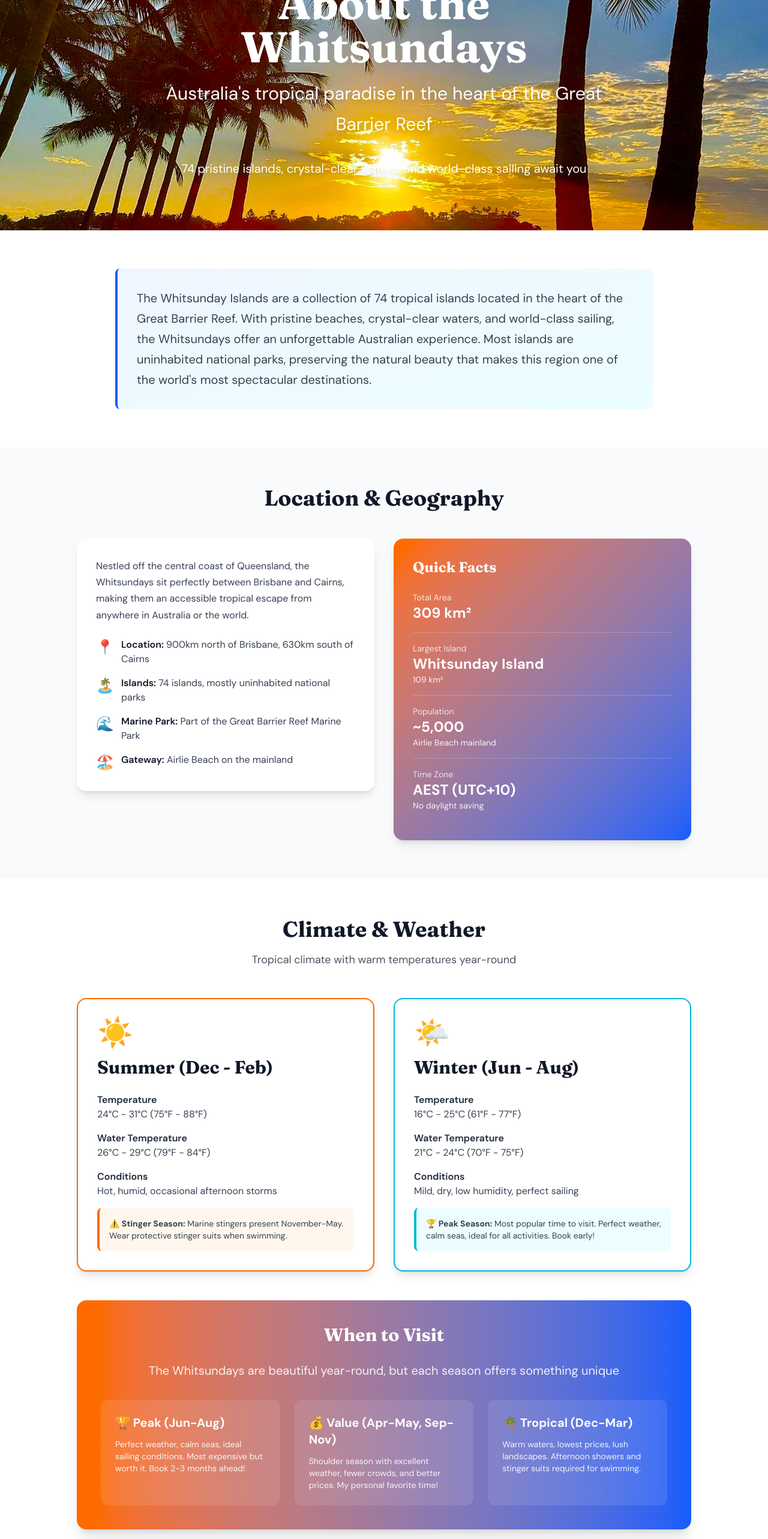
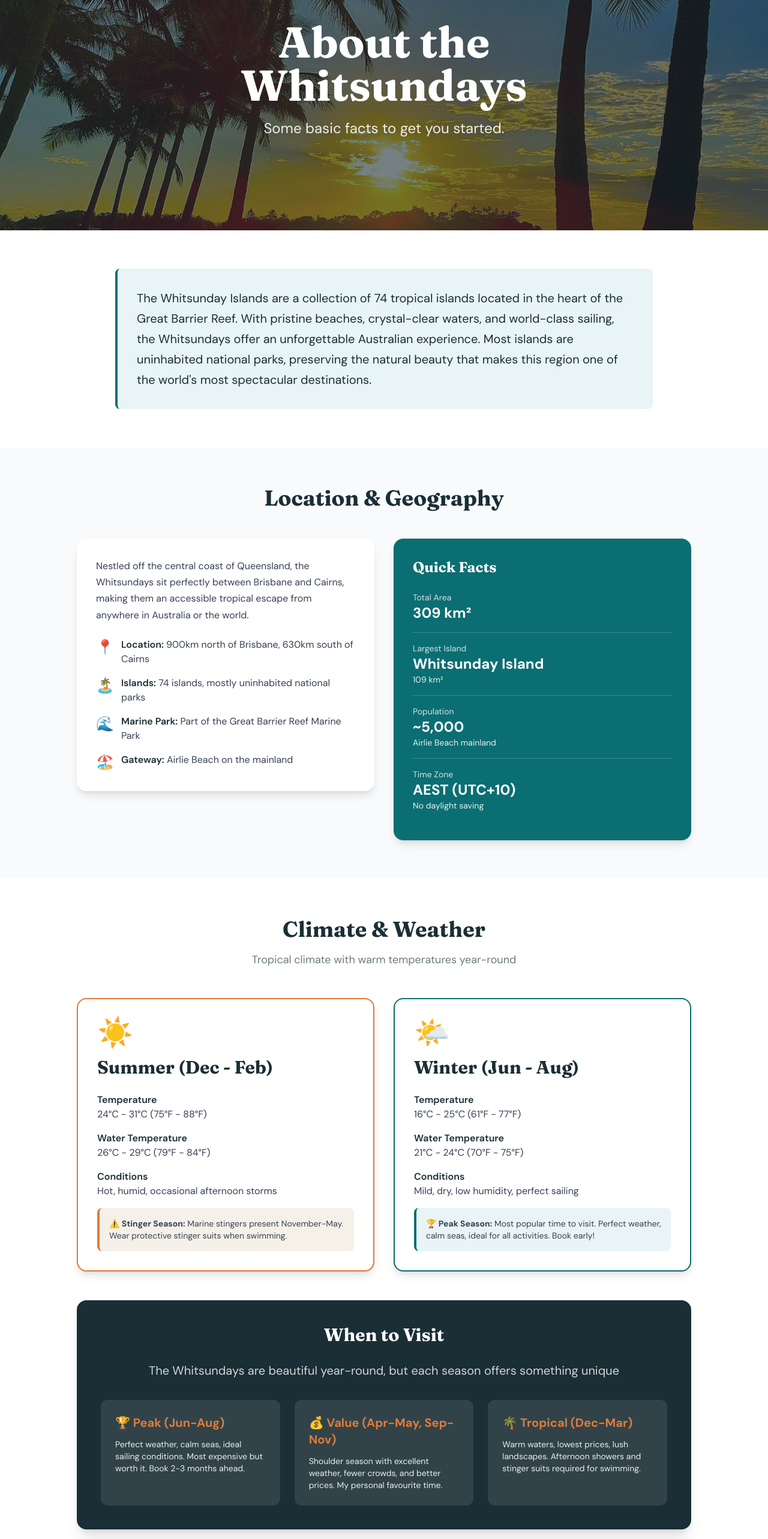
Before and after one commit to TonyWWS/discover-whitsundays, a Next.js app: page /about in a window 1280 px wide. Shown: the part 180-2746 px from the top of the page at 60% size. Built offline with nearby package versions, Linux system fonts and the light colour scheme.

Commit message:
updated about page and added footer and navbar components

```diff
--- a/app/about/page.tsx
+++ b/app/about/page.tsx
@@ -1,6 +1,11 @@
 import Navbar from '../components/Navbar';
 import Footer from '../components/Footer';
 import Link from 'next/link';
+
+export const metadata = {
+  title: 'About the Whitsundays | Discover Whitsundays',
+  description: 'The basics on the Whitsunday Islands — location, climate, marine life, getting here, and Aboriginal heritage.',
+}
 
 export default function AboutPage() {
   return (
@@ -8,23 +13,19 @@ export default function AboutPage() {
       <Navbar />
 
       {/* Hero Section */}
-      <div
-        className="relative h-[500px] bg-cover bg-center"
-        style={{
-          backgroundImage: "url('/images/about-hero1.jpg')",
-        }}
-      >
-        <div className="absolute inset-0 bg-gradient-to-br from- transparent via -transparent to gray-900/70"></div>
+      <div className="relative h-[500px]">
+        <div
+          className="absolute inset-0 bg-cover bg-center"
+          style={{ backgroundImage: "url('/images/about-hero1.jpg')" }}
+        />
+        <div className="absolute inset-0 bg-[#1A2E35]/60"></div>
         <div className="relative container mx-auto px-4 h-full flex items-center justify-center">
           <div className="max-w-3xl text-white text-center">
             <h1 className="font-heading text-7xl font-bold mb-4 drop-shadow-2xl">
               About the Whitsundays
             </h1>
-            <p className="font-body text-3xl text-white mb-8 drop-shadow-lg">
-              Australia's tropical paradise in the heart of the Great Barrier Reef
-            </p>
-            <p className="font-body text-xl text-white drop-shadow-lg">
-              74 pristine islands, crystal-clear waters, and world-class sailing await you
+            <p className="font-body text-2xl text-white/90 drop-shadow-lg">
+              Some basic facts to get you started.
             </p>
           </div>
         </div>
@@ -33,8 +34,8 @@ export default function AboutPage() {
       {/* Intro Section */}
       <div className="container mx-auto px-4 py-16">
         <div className="max-w-4xl mx-auto">
-          <div className="bg-gradient-to-br from-blue-50 to-cyan-50 border-l-4 border-blue-600 p-8 rounded-lg">
-            <p className="font-body text-xl text-gray-700 leading-relaxed">
+          <div className="bg-[#E8F4F5] border-l-4 border-[#0B6E72] p-8 rounded-lg">
+            <p className="font-body text-xl text-[#1A2E35] leading-relaxed">
               The Whitsunday Islands are a collection of 74 tropical islands located in the heart
               of the Great Barrier Reef. With pristine beaches, crystal-clear waters, and
               world-class sailing, the Whitsundays offer an unforgettable Australian experience.
@@ -49,7 +50,7 @@ export default function AboutPage() {
       <div className="bg-gray-50 py-16">
         <div className="container mx-auto px-4">
           <div className="max-w-5xl mx-auto">
-            <h2 className="font-heading text-4xl font-bold text-gray-900 mb-12 text-center">
+            <h2 className="font-heading text-4xl font-bold text-[#1A2E35] mb-12 text-center">
               Location & Geography
             </h2>
 
@@ -65,35 +66,35 @@ export default function AboutPage() {
                   <div className="flex items-start">
                     <span className="text-2xl mr-3">📍</span>
                     <div>
-                      <span className="font-heading font-semibold text-gray-900">Location:</span>
+                      <span className="font-heading font-semibold text-[#1A2E35]">Location:</span>
                       <span className="font-body text-gray-700"> 900km north of Brisbane, 630km south of Cairns</span>
                     </div>
                   </div>
                   <div className="flex items-start">
                     <span className="text-2xl mr-3">🏝️</span>
                     <div>
-                      <span className="font-heading font-semibold text-gray-900">Islands:</span>
+                      <span className="font-heading font-semibold text-[#1A2E35]">Islands:</span>
                       <span className="font-body text-gray-700"> 74 islands, mostly uninhabited national parks</span>
                     </div>
                   </div>
                   <div className="flex items-start">
                     <span className="text-2xl mr-3">🌊</span>
                     <div>
-                      <span className="font-heading font-semibold text-gray-900">Marine Park:</span>
+                      <span className="font-heading font-semibold text-[#1A2E35]">Marine Park:</span>
                       <span className="font-body text-gray-700"> Part of the Great Barrier Reef Marine Park</span>
                     </div>
                   </div>
                   <div className="flex items-start">
                     <span className="text-2xl mr-3">🏖️</span>
                     <div>
-                      <span className="font-heading font-semibold text-gray-900">Gateway:</span>
+                      <span className="font-heading font-semibold text-[#1A2E35]">Gateway:</span>
                       <span className="font-body text-gray-700"> Airlie Beach on the mainland</span>
                     </div>
                   </div>
                 </div>
               </div>
 
-              <div className="bg-gradient-to-br from-orange-500 to-blue-600 p-8 rounded-2xl shadow-lg text-white">
+              <div className="bg-[#0B6E72] p-8 rounded-2xl shadow-lg text-white">
                 <h3 className="font-heading text-2xl font-bold mb-6">Quick Facts</h3>
                 <div className="space-y-4">
                   <div className="border-b border-white/20 pb-4">
@@ -126,86 +127,86 @@ export default function AboutPage() {
       <div className="py-16">
         <div className="container mx-auto px-4">
           <div className="max-w-5xl mx-auto">
-            <h2 className="font-heading text-4xl font-bold text-gray-900 mb-4 text-center">
+            <h2 className="font-heading text-4xl font-bold text-[#1A2E35] mb-4 text-center">
               Climate & Weather
             </h2>
-            <p className="font-body text-center text-gray-600 mb-12 text-lg">
+            <p className="font-body text-center text-[#6B7C80] mb-12 text-lg">
               Tropical climate with warm temperatures year-round
             </p>
 
             <div className="grid md:grid-cols-2 gap-8 mb-12">
               {/* Summer */}
-              <div className="bg-white border-2 border-orange-500 rounded-2xl p-8 shadow-lg">
+              <div className="bg-white border-2 border-[#E07B39] rounded-2xl p-8 shadow-lg">
                 <div className="text-5xl mb-4">☀️</div>
-                <h3 className="font-heading text-3xl font-bold text-gray-900 mb-6">
+                <h3 className="font-heading text-3xl font-bold text-[#1A2E35] mb-6">
                   Summer (Dec - Feb)
                 </h3>
                 <div className="space-y-4 font-body text-gray-700">
                   <div>
-                    <div className="font-heading font-semibold text-gray-800">Temperature</div>
+                    <div className="font-heading font-semibold text-[#1A2E35]">Temperature</div>
                     <div>24°C - 31°C (75°F - 88°F)</div>
                   </div>
                   <div>
-                    <div className="font-heading font-semibold text-gray-800">Water Temperature</div>
+                    <div className="font-heading font-semibold text-[#1A2E35]">Water Temperature</div>
                     <div>26°C - 29°C (79°F - 84°F)</div>
                   </div>
                   <div>
-                    <div className="font-heading font-semibold text-gray-800">Conditions</div>
+                    <div className="font-heading font-semibold text-[#1A2E35]">Conditions</div>
                     <div>Hot, humid, occasional afternoon storms</div>
                   </div>
-                  <div className="bg-orange-50 border-l-4 border-orange-500 p-4 rounded-lg text-sm">
+                  <div className="bg-[#F5F0E8] border-l-4 border-[#E07B39] p-4 rounded-lg text-sm">
                     <strong>⚠️ Stinger Season:</strong> Marine stingers present November-May. Wear protective stinger suits when swimming.
                   </div>
                 </div>
               </div>
 
               {/* Winter */}
-              <div className="bg-white border-2 border-cyan-500 rounded-2xl p-8 shadow-lg">
+              <div className="bg-white border-2 border-[#0B6E72] rounded-2xl p-8 shadow-lg">
                 <div className="text-5xl mb-4">🌤️</div>
-                <h3 className="font-heading text-3xl font-bold text-gray-900 mb-6">
+                <h3 className="font-heading text-3xl font-bold text-[#1A2E35] mb-6">
                   Winter (Jun - Aug)
                 </h3>
                 <div className="space-y-4 font-body text-gray-700">
                   <div>
-                    <div className="font-heading font-semibold text-gray-800">Temperature</div>
+                    <div className="font-heading font-semibold text-[#1A2E35]">Temperature</div>
                     <div>16°C - 25°C (61°F - 77°F)</div>
                   </div>
                   <div>
-                    <div className="font-heading font-semibold text-gray-800">Water Temperature</div>
+                    <div className="font-heading font-semibold text-[#1A2E35]">Water Temperature</div>
                     <div>21°C - 24°C (70°F - 75°F)</div>
                   </div>
                   <div>
-                    <div className="font-heading font-semibold text-gray-800">Conditions</div>
+                    <div className="font-heading font-semibold text-[#1A2E35]">Conditions</div>
                     <div>Mild, dry, low humidity, perfect sailing</div>
                   </div>
-                  <div className="bg-cyan-50 border-l-4 border-cyan-500 p-4 rounded-lg text-sm">
+                  <div className="bg-[#E8F4F5] border-l-4 border-[#0B6E72] p-4 rounded-lg text-sm">
                     <strong>🏆 Peak Season:</strong> Most popular time to visit. Perfect weather, calm seas, ideal for all activities. Book early!
                   </div>
                 </div>
               </div>
             </div>
 
-            {/* Best Time to Visit */}
-            <div className="bg-gradient-to-r from-orange-500 to-blue-600 rounded-2xl p-10 text-white shadow-xl">
+            {/* When to Visit */}
+            <div className="bg-[#1A2E35] rounded-2xl p-10 text-white shadow-xl">
               <h3 className="font-heading text-3xl font-bold mb-6 text-center">When to Visit</h3>
-              <p className="font-body text-xl mb-8 text-center text-white/90">
+              <p className="font-body text-xl mb-8 text-center text-white/80">
                 The Whitsundays are beautiful year-round, but each season offers something unique
               </p>
               <div className="grid md:grid-cols-3 gap-6">
-                <div className="bg-white/10 backdrop-blur-sm rounded-xl p-6">
-                  <div className="font-heading font-bold text-xl mb-3">🏆 Peak (Jun-Aug)</div>
+                <div className="bg-white/10 rounded-xl p-6">
+                  <div className="font-heading font-bold text-xl mb-3 text-[#E07B39]">🏆 Peak (Jun-Aug)</div>
                   <div className="font-body text-sm text-white/90">
-                    Perfect weather, calm seas, ideal sailing conditions. Most expensive but worth it. Book 2-3 months ahead!
+                    Perfect weather, calm seas, ideal sailing conditions. Most expensive but worth it. Book 2-3 months ahead.
                   </div>
                 </div>
-                <div className="bg-white/10 backdrop-blur-sm rounded-xl p-6">
-                  <div className="font-heading font-bold text-xl mb-3">💰 Value (Apr-May, Sep-Nov)</div>
+                <div className="bg-white/10 rounded-xl p-6">
+                  <div className="font-heading font-bold text-xl mb-3 text-[#E07B39]">💰 Value (Apr-May, Sep-Nov)</div>
                   <div className="font-body text-sm text-white/90">
-                    Shoulder season with excellent weather, fewer crowds, and better prices. My personal favorite time!
+                    Shoulder season with excellent weather, fewer crowds, and better prices. My personal favourite time.
                   </div>
                 </div>
-                <div className="bg-white/10 backdrop-blur-sm rounded-xl p-6">
-                  <div className="font-heading font-bold text-xl mb-3">🌴 Tropical (Dec-Mar)</div>
+                <div className="bg-white/10 rounded-xl p-6">
+                  <div className="font-heading font-bold text-xl mb-3 text-[#E07B39]">🌴 Tropical (Dec-Mar)</div>
                   <div className="font-body text-sm text-white/90">
                     Warm waters, lowest prices, lush landscapes. Afternoon showers and stinger suits required for swimming.
                   </div>
@@ -220,19 +221,19 @@ export default function AboutPage() {
       <div className="bg-gray-50 py-16">
         <div className="container mx-auto px-4">
           <div className="max-w-5xl mx-auto">
-            <h2 className="font-heading text-4xl font-bold text-gray-900 mb-12 text-center">
+            <h2 className="font-heading text-4xl font-bold text-[#1A2E35] mb-12 text-center">
               Getting Here
             </h2>
 
             <div className="grid md:grid-cols-3 gap-8">
-              <div className="bg-white rounded-2xl shadow-xl p-8 hover:shadow-2xl transition-shadow border-b-4 border-orange-500">
+              <div className="bg-white rounded-2xl shadow-xl p-8 hover:shadow-2xl transition-shadow border-b-4 border-[#E07B39]">
                 <div className="text-6xl mb-4">✈️</div>
-                <h3 className="font-heading text-2xl font-bold text-gray-900 mb-4">By Air</h3>
+                <h3 className="font-heading text-2xl font-bold text-[#1A2E35] mb-4">By Air</h3>
                 <p className="font-body text-gray-700 mb-4 leading-relaxed">
                   Fly direct to Hamilton Island (HTI) or Whitsunday Coast Airport (PPP) at Proserpine.
                   Direct flights from Sydney, Melbourne, and Brisbane.
                 </p>
-                <div className="bg-orange-50 p-4 rounded-lg">
+                <div className="bg-[#F5F0E8] p-4 rounded-lg">
                   <div className="text-sm font-body text-gray-700">
                     <strong>From Brisbane:</strong> ~1.5 hours<br />
                     <strong>From Sydney:</strong> ~2.5 hours<br />
@@ -241,14 +242,14 @@ export default function AboutPage() {
                 </div>
               </div>
 
-              <div className="bg-white rounded-2xl shadow-xl p-8 hover:shadow-2xl transition-shadow border-b-4 border-blue-600">
+              <div className="bg-white rounded-2xl shadow-xl p-8 hover:shadow-2xl transition-shadow border-b-4 border-[#0B6E72]">
                 <div className="text-6xl mb-4">🚗</div>
-                <h3 className="font-heading text-2xl font-bold text-gray-900 mb-4">By Road</h3>
+                <h3 className="font-heading text-2xl font-bold text-[#1A2E35] mb-4">By Road</h3>
                 <p className="font-body text-gray-700 mb-4 leading-relaxed">
                   Scenic coastal drive along the Bruce Highway through Queensland's tropical regions.
-                  Perfect road trip opportunity!
+                  Perfect road trip opportunity.
                 </p>
-                <div className="bg-blue-50 p-4 rounded-lg">
+                <div className="bg-[#E8F4F5] p-4 rounded-lg">
                   <div className="text-sm font-body text-gray-700">
                     <strong>From Brisbane:</strong> ~11 hours (1,100km)<br />
                     <strong>From Cairns:</strong> ~7 hours (650km)<br />
@@ -257,14 +258,14 @@ export default function AboutPage() {
                 </div>
               </div>
 
-              <div className="bg-white rounded-2xl shadow-xl p-8 hover:shadow-2xl transition-shadow border-b-4 border-cyan-500">
+              <div className="bg-white rounded-2xl shadow-xl p-8 hover:shadow-2xl transition-shadow border-b-4 border-[#0B6E72]">
                 <div className="text-6xl mb-4">🚂</div>
-                <h3 className="font-heading text-2xl font-bold text-gray-900 mb-4">By Train</h3>
+                <h3 className="font-heading text-2xl font-bold text-[#1A2E35] mb-4">By Train</h3>
                 <p className="font-body text-gray-700 mb-4 leading-relaxed">
                   Take the Queensland Rail Spirit of Queensland to Proserpine, then bus or taxi to
                   Airlie Beach (25 minutes).
                 </p>
-                <div className="bg-cyan-50 p-4 rounded-lg">
+                <div className="bg-[#E8F4F5] p-4 rounded-lg">
                   <div className="text-sm font-body text-gray-700">
                     <strong>From Brisbane:</strong> ~11 hours overnight<br />
                     <strong>From Cairns:</strong> ~8 hours<br />
@@ -274,11 +275,11 @@ export default function AboutPage() {
               </div>
             </div>
 
-            <div className="mt-12 bg-yellow-50 border-l-4 border-yellow-500 p-6 rounded-lg">
-              <h4 className="font-heading font-bold text-gray-800 mb-2">💡 Getting Around:</h4>
+            <div className="mt-12 bg-[#E8F4F5] border-l-4 border-[#0B6E72] p-6 rounded-lg">
+              <h4 className="font-heading font-bold text-[#1A2E35] mb-2">💡 Getting Around</h4>
               <p className="font-body text-gray-700 text-sm">
                 Once you arrive, most activities are boat-based. Airlie Beach is walkable, but rental cars
-                are useful for exploring the mainland. Hamilton Island uses golf buggies—no cars allowed!
+                are useful for exploring the mainland. Hamilton Island uses golf buggies — no cars allowed.
                 Ferry services connect Airlie Beach to Hamilton Island and Daydream Island.
               </p>
             </div>
@@ -290,10 +291,10 @@ export default function AboutPage() {
       <div className="py-16">
         <div className="container mx-auto px-4">
           <div className="max-w-4xl mx-auto">
-            <h2 className="font-heading text-4xl font-bold text-gray-900 mb-8 text-center">
+            <h2 className="font-heading text-4xl font-bold text-[#1A2E35] mb-8 text-center">
               Aboriginal Heritage
             </h2>
-            <div className="bg-gradient-to-br from-orange-50 to-yellow-50 p-8 rounded-2xl border-l-4 border-orange-500">
+            <div className="bg-[#F5F0E8] p-8 rounded-2xl border-l-4 border-[#E07B39]">
               <p className="font-body text-gray-700 leading-relaxed mb-4">
                 The Whitsunday Islands are the traditional lands of the Ngaro people (also known as the
                 Gia and Juru people), who have lived in this region for thousands of years. The Ngaro were
@@ -302,8 +303,8 @@ export default function AboutPage() {
               <p className="font-body text-gray-700 leading-relaxed mb-4">
                 Evidence of their rich history can still be found throughout the islands, including rock art,
                 stone arrangements, and midden sites. The name "Whitsunday" comes from Captain Cook's 1770
-                voyage, though he mistakenly thought he'd passed through the islands on Whit Sunday (he was
-                actually a day off due to crossing the International Date Line).
+                voyage, though he mistakenly thought he'd passed through the islands on Whit Sunday — he was
+                actually a day off due to crossing the International Date Line.
               </p>
               <p className="font-body text-gray-700 leading-relaxed italic">
                 When visiting the islands, please respect Aboriginal heritage sites and follow Leave No Trace
@@ -318,13 +319,13 @@ export default function AboutPage() {
       <div className="bg-gray-50 py-16">
         <div className="container mx-auto px-4">
           <div className="max-w-5xl mx-auto">
-            <h2 className="font-heading text-4xl font-bold text-gray-900 mb-12 text-center">
+            <h2 className="font-heading text-4xl font-bold text-[#1A2E35] mb-12 text-center">
               Marine Life & Conservation
             </h2>
 
             <div className="grid md:grid-cols-2 gap-8">
               <div className="bg-white p-8 rounded-2xl shadow-lg">
-                <h3 className="font-heading text-2xl font-bold text-gray-900 mb-4">
+                <h3 className="font-heading text-2xl font-bold text-[#1A2E35] mb-4">
                   What You'll See
                 </h3>
                 <div className="space-y-3 font-body text-gray-700">
@@ -355,7 +356,7 @@ export default function AboutPage() {
                 </div>
               </div>
 
-              <div className="bg-gradient-to-br from-cyan-500 to-blue-600 p-8 rounded-2xl shadow-lg text-white">
+              <div className="bg-[#0B6E72] p-8 rounded-2xl shadow-lg text-white">
                 <h3 className="font-heading text-2xl font-bold mb-4">
                   Great Barrier Reef Marine Park
                 </h3>
@@ -363,7 +364,7 @@ export default function AboutPage() {
                   The Whitsundays are part of the Great Barrier Reef Marine Park, a UNESCO World Heritage
                   Site and one of the seven natural wonders of the world.
                 </p>
-                <div className="bg-white/10 backdrop-blur-sm rounded-lg p-4 mb-4">
+                <div className="bg-white/10 rounded-lg p-4 mb-4">
                   <div className="font-heading font-bold mb-2">By the Numbers:</div>
                   <ul className="font-body text-sm space-y-1">
                     <li>• 344,400 km² total area</li>
@@ -383,24 +384,24 @@ export default function AboutPage() {
       </div>
 
       {/* CTA Section */}
-      <div className="bg-gradient-to-r from-orange-500 to-blue-600 py-16">
+      <div className="bg-[#0B6E72] py-16">
         <div className="container mx-auto px-4 text-center">
           <h2 className="font-heading text-4xl font-bold text-white mb-6">
             Ready to Explore?
           </h2>
-          <p className="font-body text-xl text-white/90 mb-8 max-w-2xl mx-auto">
-            Start planning your Whitsundays adventure today
+          <p className="font-body text-xl text-white/80 mb-8 max-w-2xl mx-auto">
+            Start planning your Whitsundays trip.
           </p>
           <div className="flex gap-4 justify-center flex-wrap">
             <Link
               href="/things-to-do"
-              className="bg-white text-orange-500 px-8 py-4 rounded-xl font-heading font-bold text-lg hover:bg-gray-100 transition-all duration-300 shadow-xl"
+              className="bg-[#E07B39] text-white px-8 py-4 rounded-xl font-heading font-bold text-lg hover:bg-[#1A2E35] transition-all duration-300 shadow-xl"
             >
               Explore Activities
             </Link>
             <Link
               href="/islands"
-              className="bg-blue-600 text-white px-8 py-4 rounded-xl font-heading font-bold text-lg hover:bg-blue-700 transition-all duration-300 shadow-xl"
+              className="bg-white text-[#0B6E72] px-8 py-4 rounded-xl font-heading font-bold text-lg hover:bg-[#F5F0E8] transition-all duration-300 shadow-xl"
             >
               Discover the Islands
             </Link>
```
